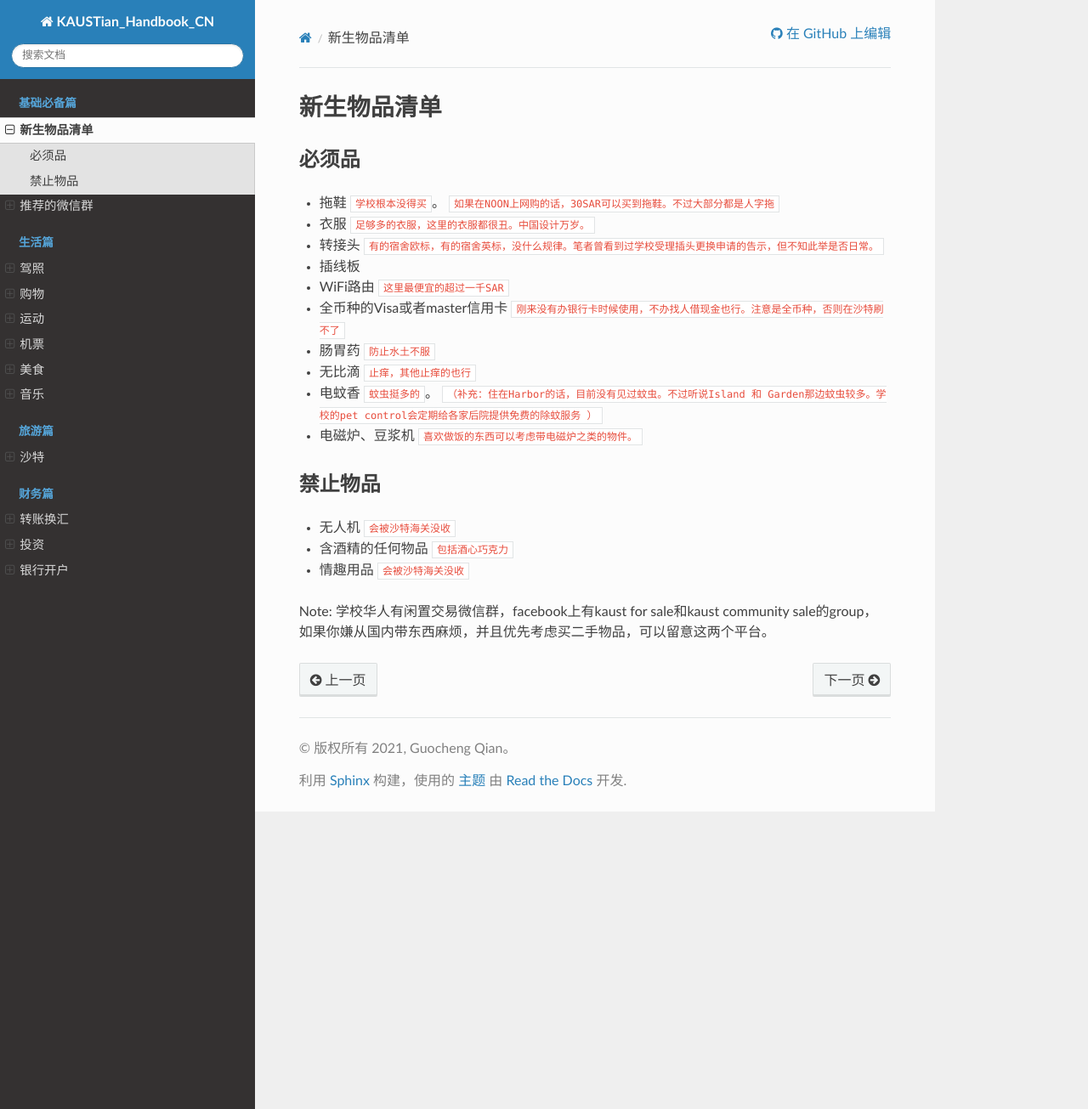
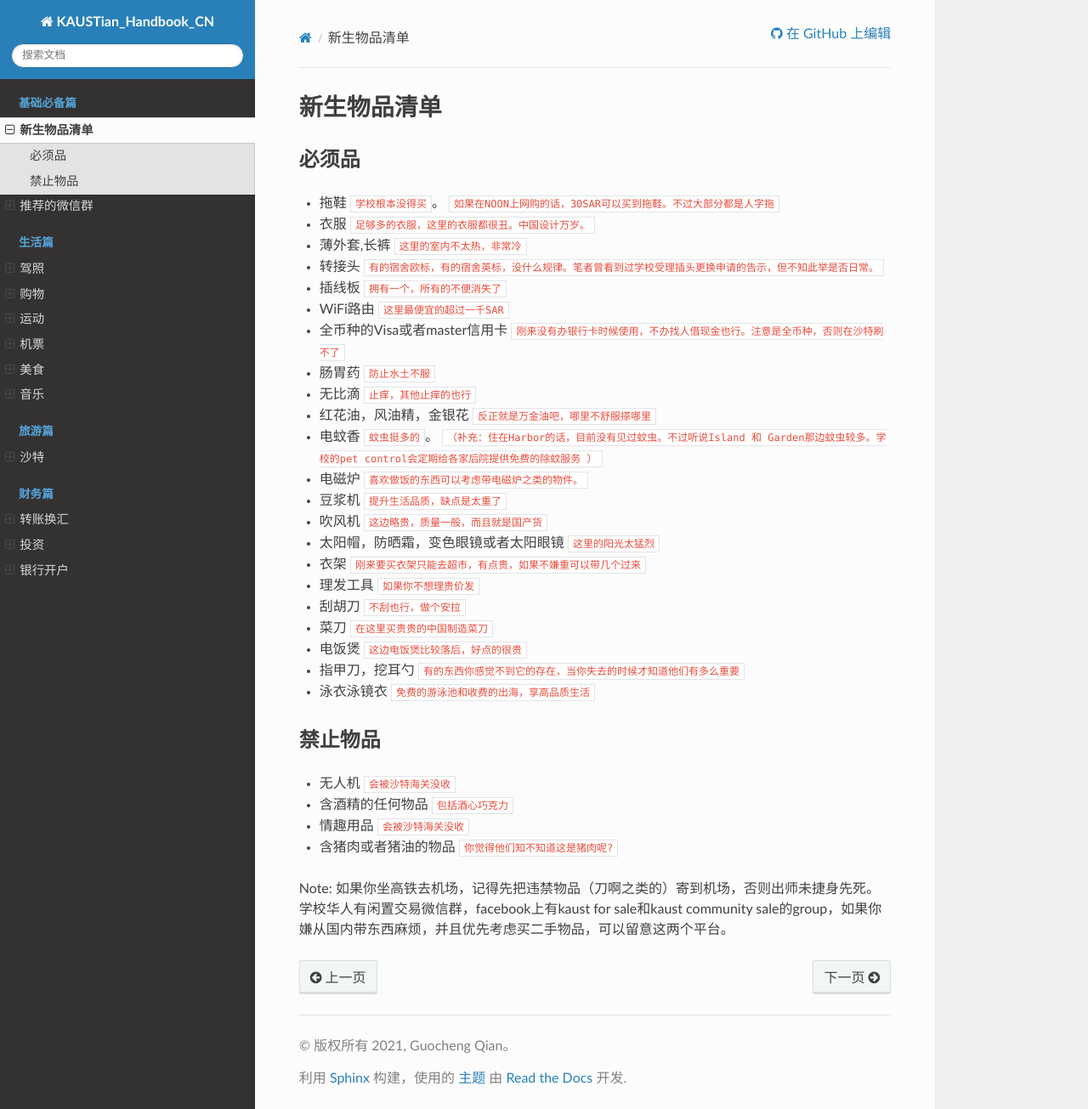
Before and after one commit to guochengqian/KAUSTian_Handbook_CN, a Sphinx documentation site: the page built from docs/content/basic/list.rst, in a window 1280 px wide and 1305 px high. Shown: the whole window at 85% size. Built offline with Sphinx 7.4.7 and the Read the Docs theme 2.0.0, drawn with Linux system fonts in a browser that asks for light colours.

Commit message:
Update list.rst

```diff
--- a/docs/content/basic/list.rst
+++ b/docs/content/basic/list.rst
@@ -11,20 +11,36 @@
 -------
 * 拖鞋  ``学校根本没得买``。 ``如果在NOON上网购的话，30SAR可以买到拖鞋。不过大部分都是人字拖``
 * 衣服 ``足够多的衣服，这里的衣服都很丑。中国设计万岁。``
+* 薄外套,长裤 ``这里的室内不太热，非常冷``
 * 转接头 ``有的宿舍欧标，有的宿舍英标，没什么规律。笔者曾看到过学校受理插头更换申请的告示，但不知此举是否日常。``
-* 插线板
+* 插线板 ``拥有一个，所有的不便消失了``
 * WiFi路由 ``这里最便宜的超过一千SAR``
 * 全币种的Visa或者master信用卡 ``刚来没有办银行卡时候使用，不办找人借现金也行。注意是全币种，否则在沙特刷不了``
 * 肠胃药 ``防止水土不服``
 * 无比滴 ``止痒，其他止痒的也行``
+* 红花油，风油精，金银花 ``反正就是万金油吧，哪里不舒服搽哪里``
 * 电蚊香 ``蚊虫挺多的``。 ``（补充：住在Harbor的话，目前没有见过蚊虫。不过听说Island 和 Garden那边蚊虫较多。学校的pet control会定期给各家后院提供免费的除蚊服务 ）``
-* 电磁炉、豆浆机 ``喜欢做饭的东西可以考虑带电磁炉之类的物件。``
+* 电磁炉 ``喜欢做饭的东西可以考虑带电磁炉之类的物件。``
+* 豆浆机 ``提升生活品质，缺点是太重了``
+* 吹风机 ``这边略贵，质量一般，而且就是国产货``
+* 太阳帽，防晒霜，变色眼镜或者太阳眼镜 ``这里的阳光太猛烈``
+* 衣架 ``刚来要买衣架只能去超市，有点贵，如果不嫌重可以带几个过来``
+* 理发工具 ``如果你不想理贵价发``
+* 刮胡刀 ``不刮也行，做个安拉``
+* 菜刀 ``在这里买贵贵的中国制造菜刀``
+* 电饭煲 ``这边电饭煲比较落后，好点的很贵``
+* 指甲刀，挖耳勺 ``有的东西你感觉不到它的存在，当你失去的时候才知道他们有多么重要``
+* 泳衣泳镜衣 ``免费的游泳池和收费的出海，享高品质生活``
+
+
 
 禁止物品
 ---------
 * 无人机 ``会被沙特海关没收``
 * 含酒精的任何物品 ``包括酒心巧克力``
 * 情趣用品 ``会被沙特海关没收``
+* 含猪肉或者猪油的物品 ``你觉得他们知不知道这是猪肉呢?``
 
 Note:
+如果你坐高铁去机场，记得先把违禁物品（刀啊之类的）寄到机场，否则出师未捷身先死。
 学校华人有闲置交易微信群，facebook上有kaust for sale和kaust community sale的group，如果你嫌从国内带东西麻烦，并且优先考虑买二手物品，可以留意这两个平台。
```
